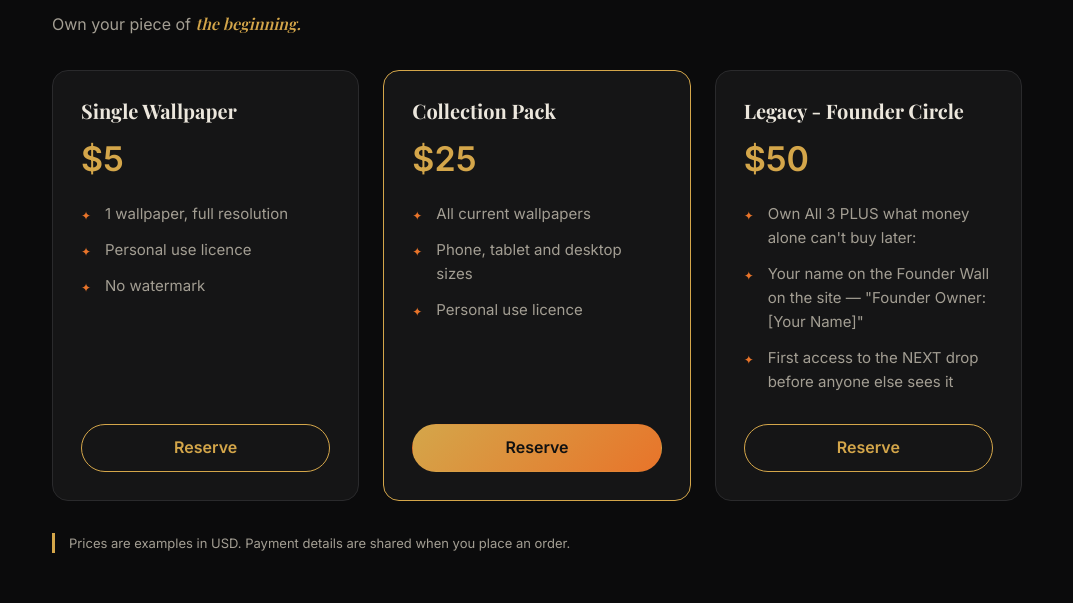
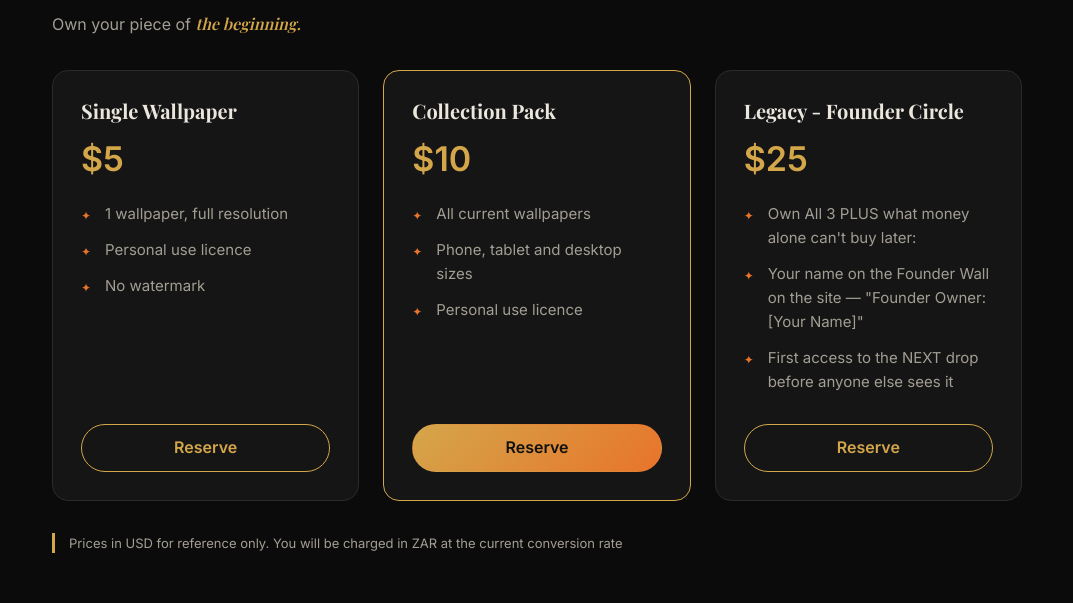
Before and after one commit to 100billions/labs, a plain HTML site: page hero-wallpapers.html in a window 1280 px wide. Shown: the part 5160-5763 px from the top of the page, without its empty margins (103-1176 px from the left). Drawn offline with nearby package versions, Linux system fonts and the light colour scheme; a web font is replaced by a local one.

Commit message:
Update hero-wallpapers.html

```diff
--- a/hero-wallpapers.html
+++ b/hero-wallpapers.html
@@ -237,15 +237,15 @@ footer{border-top:1px solid var(--line);padding:32px 0;text-align:center;font-si
 <div class="card"><h3>Single Wallpaper</h3><div class="price">$5</div>
 <ul><li>1 wallpaper, full resolution</li><li>Personal use licence</li><li>No watermark</li></ul>
 <a class="btn ghost reserve-btn" href="#contact">Reserve</a></div>
-<div class="card pop"><h3>Collection Pack</h3><div class="price">$25</div>
+<div class="card pop"><h3>Collection Pack</h3><div class="price">$10</div>
 <ul><li>All current wallpapers</li><li>Phone, tablet and desktop sizes</li><li>Personal use licence</li></ul>
 <a class="btn reserve-btn" href="#contact">Reserve</a></div>
-<div class="card"><h3>Legacy - Founder Circle</h3><div class="price">$50</div>
+<div class="card"><h3>Legacy - Founder Circle</h3><div class="price">$25</div>
 <ul><li> Own All 3 PLUS what money alone can't buy later:</li><li>Your name on the Founder Wall on the site — "Founder Owner: [Your Name]"</li><li>First access to the NEXT drop before anyone else sees it
 </li></ul>
 <a class="btn ghost reserve-btn" href="#contact">Reserve</a></div>
 </div>
-<p class="note">Prices are examples in USD. Payment details are shared when you place an order.</p>
+<p class="note">Prices in USD for reference only. You will be charged in ZAR at the current conversion rate</p>
 </div></section>
 <section id="licence"><div class="wrap">
 <h2>Licence terms</h2>
```
